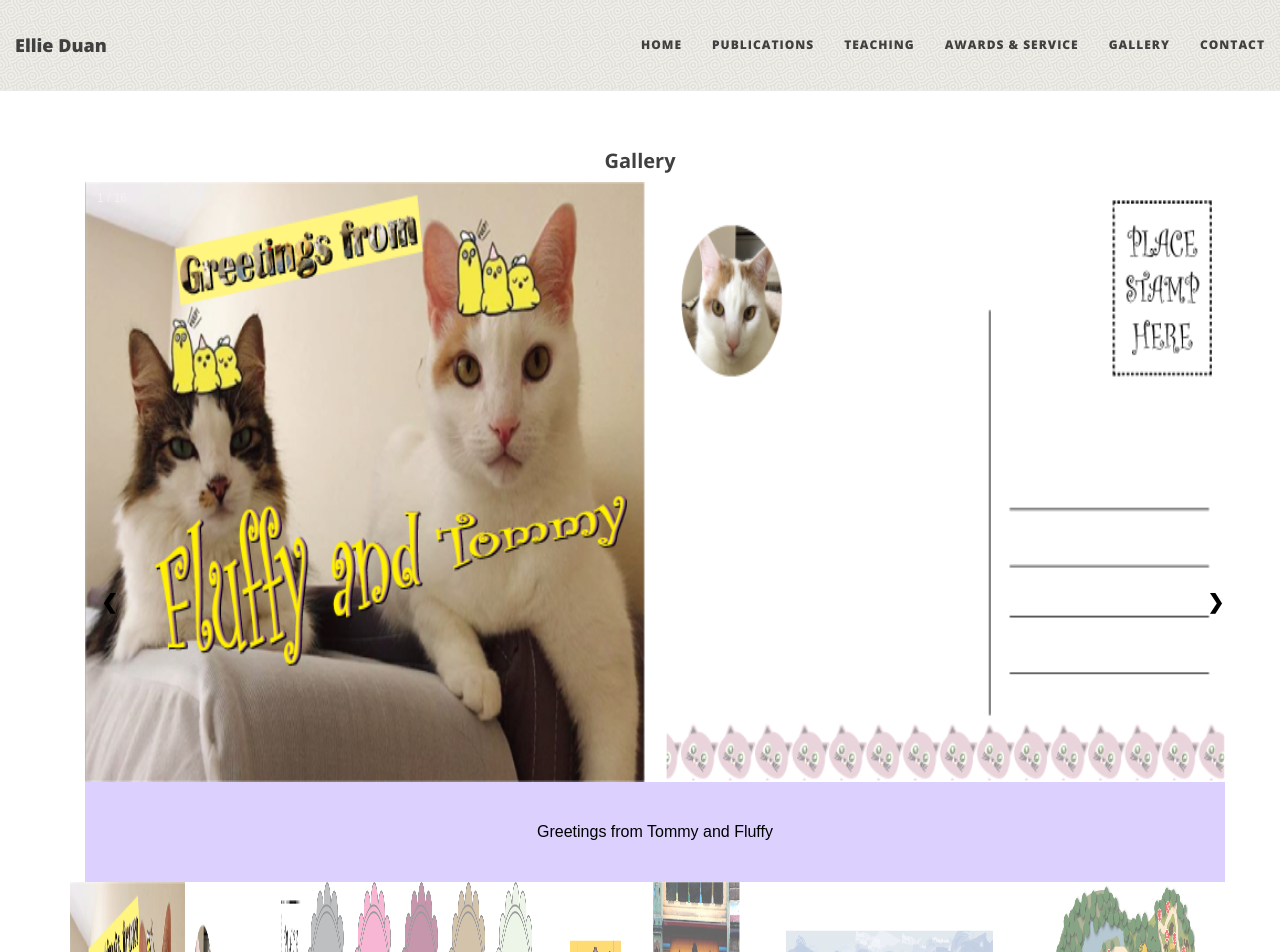
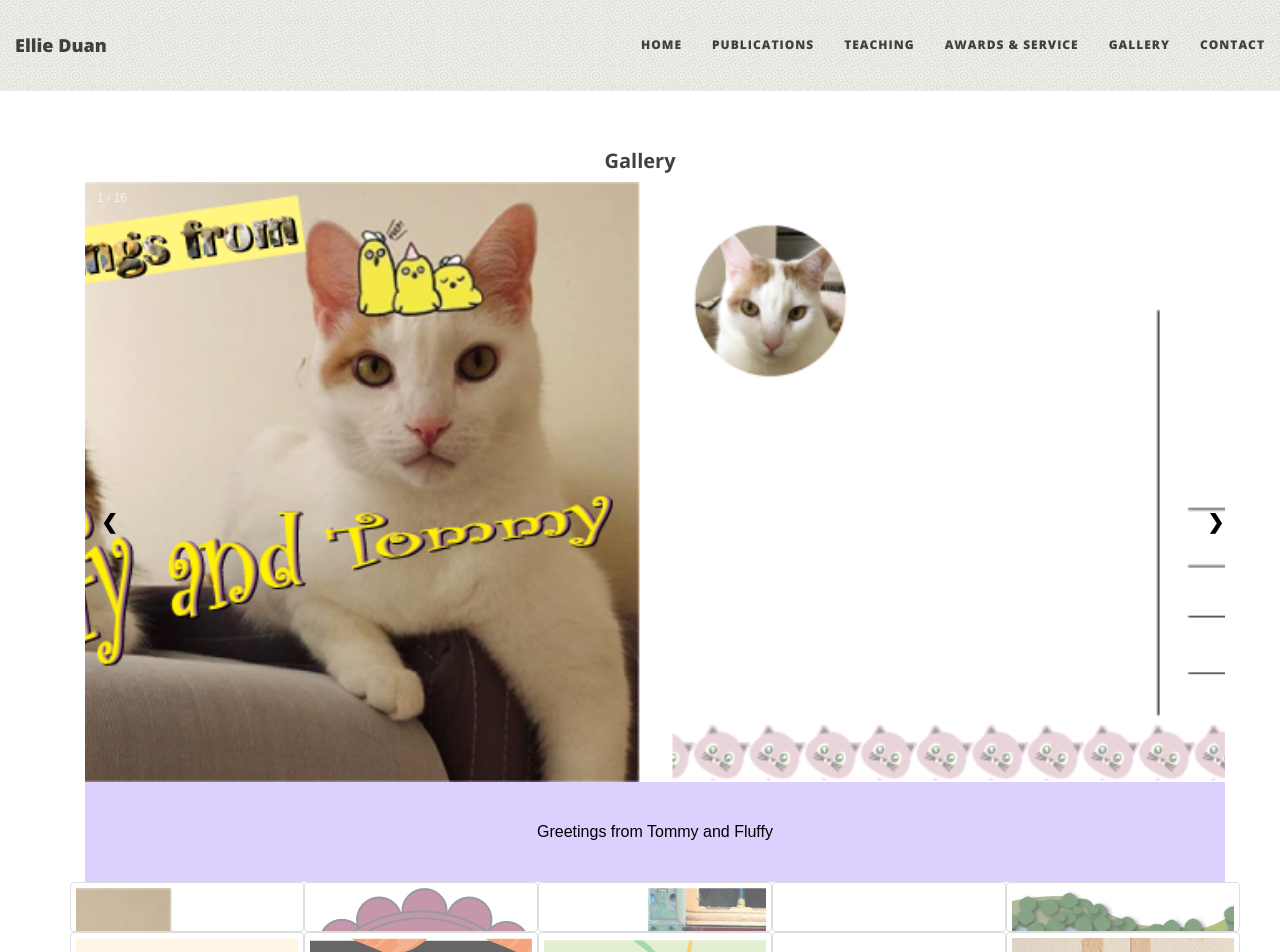
Before and after one commit to EllieDuan/EllieDuan.github.io, a Jekyll site: the page built from gallery.html, in a window 1280 px wide and 1400 px high. Shown: the top 952 px of the window. Built offline with Jekyll 4.4.1, drawn with Linux system fonts in a browser that asks for light colours; nearby versions of some CDN libraries.

Commit message:
update thumbnail format

```diff
--- a/gallery.html
+++ b/gallery.html
@@ -25,6 +25,7 @@
     bottom: 0;
   width:  auto;
   height: 600px;
+  object-fit: cover;
 }
 
 /* Position the image container (needed to position the left and right arrows) */
@@ -102,8 +103,13 @@
 
 /* 8 columns side by side */
 .column {
+  border: 1px solid #ddd;
+  border-radius: 4px;
+  padding: 5px;
+  width: 20%;
   float:  left;
-  height: 100px; width: 20%; overflow: hidden;
+  height: 50px;
+  overflow: hidden;
   }
 
 
```
